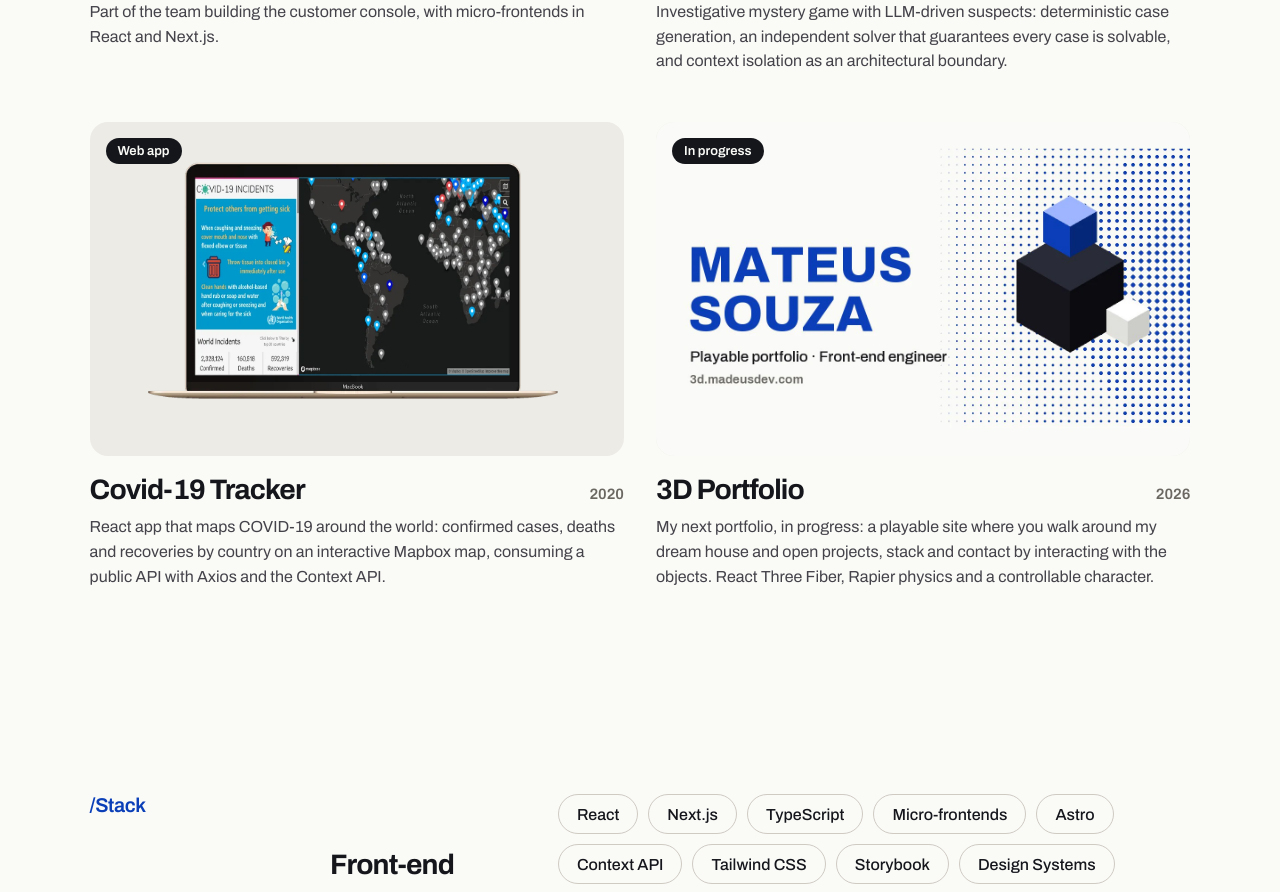
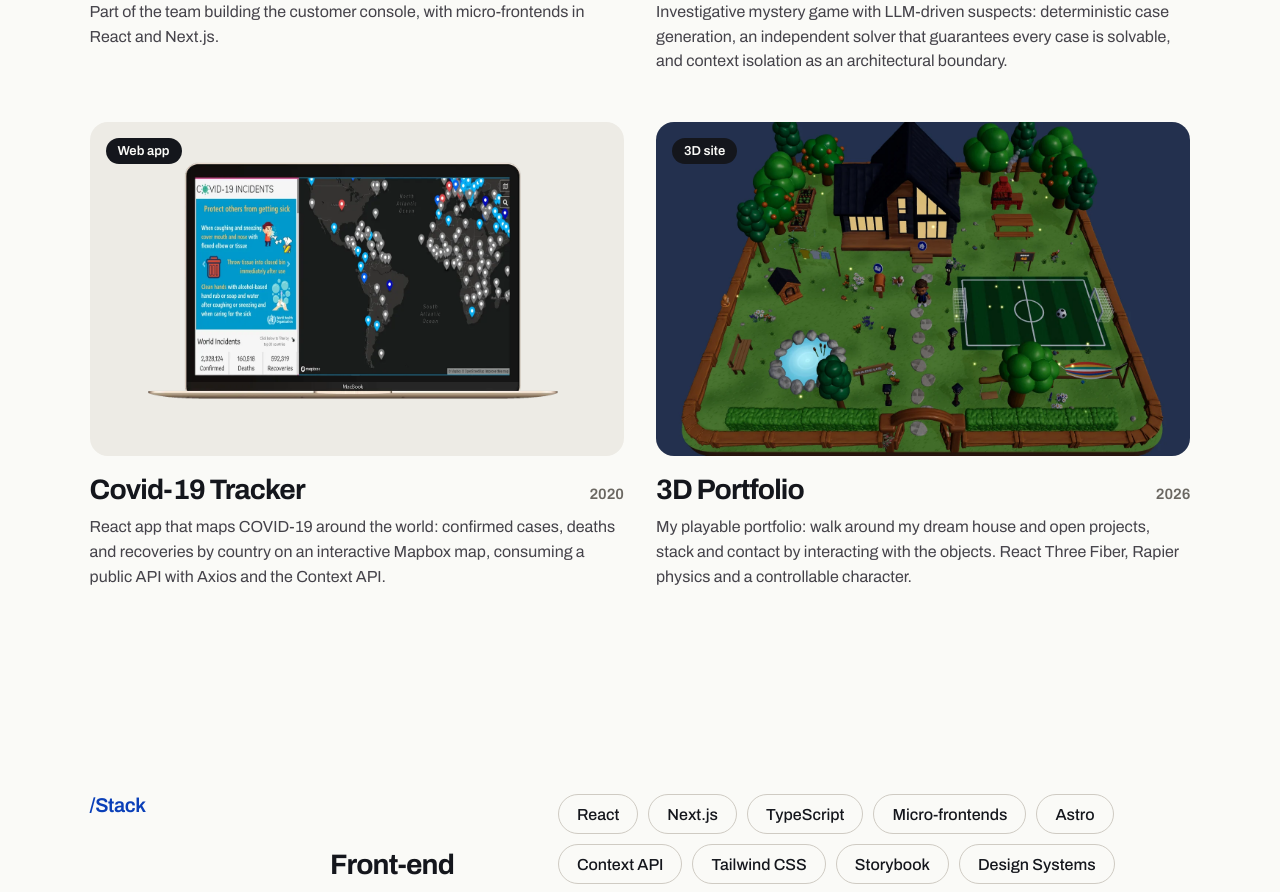
Before and after one commit to Madeuss/portfolio, a React (Vite) app: page / in a window 1280 px wide. Shown: the part 3400-4292 px from the top of the page. Built offline with nearby package versions, Linux system fonts and the light colour scheme.

Commit message:
feat(projects): mark the 3d portfolio as released
Use a full-scene night capture as the card image and drop the
in-progress wording from the tag and description.

```diff
--- a/src/data/content.ts
+++ b/src/data/content.ts
@@ -46,9 +46,9 @@ export const projectMeta: { tint?: string; image?: string; href?: string }[] = [
     image: '/images/covid-tracker.webp',
     href: 'https://github.com/Madeuss/Covid-19-Tracker',
   },
-  // Portfólio 3D jogável, em construção (subdomínio próprio)
+  // Portfólio 3D jogável (subdomínio próprio)
   {
-    image: '/images/portfolio-3d.webp',
+    image: '/images/portfolio-3d-v2.webp',
     href: 'https://3d.madeusdev.com',
   },
 ]
--- a/src/i18n/en.ts
+++ b/src/i18n/en.ts
@@ -101,9 +101,9 @@ const en: Dictionary = {
       {
         name: '3D Portfolio',
         year: '2026',
-        tag: 'In progress',
+        tag: '3D site',
         placeholder: '[PRINT DO 3D]',
-        desc: 'My next portfolio, in progress: a playable site where you walk around my dream house and open projects, stack and contact by interacting with the objects. React Three Fiber, Rapier physics and a controllable character.',
+        desc: 'My playable portfolio: walk around my dream house and open projects, stack and contact by interacting with the objects. React Three Fiber, Rapier physics and a controllable character.',
       },
     ],
   },
--- a/src/i18n/es.ts
+++ b/src/i18n/es.ts
@@ -101,9 +101,9 @@ const es: Dictionary = {
       {
         name: 'Portafolio 3D',
         year: '2026',
-        tag: 'En construcción',
+        tag: 'Sitio 3D',
         placeholder: '[PRINT DO 3D]',
-        desc: 'Mi próximo portafolio, en construcción: un sitio jugable donde recorres la casa de mis sueños y abres proyectos, stack y contacto interactuando con los objetos. React Three Fiber, física con Rapier y personaje controlable.',
+        desc: 'Mi portafolio jugable: recorre la casa de mis sueños y abre proyectos, stack y contacto interactuando con los objetos. React Three Fiber, física con Rapier y personaje controlable.',
       },
     ],
   },
--- a/src/i18n/pt.ts
+++ b/src/i18n/pt.ts
@@ -100,9 +100,9 @@ const pt: Dictionary = {
       {
         name: 'Portfólio 3D',
         year: '2026',
-        tag: 'Em construção',
+        tag: 'Site 3D',
         placeholder: '[PRINT DO 3D]',
-        desc: 'Meu próximo portfólio, em construção: um site jogável em que você anda pela minha casa dos sonhos e abre projetos, stack e contato interagindo com os objetos. React Three Fiber, física com Rapier e personagem controlável.',
+        desc: 'Meu portfólio jogável: você anda pela minha casa dos sonhos e abre projetos, stack e contato interagindo com os objetos. React Three Fiber, física com Rapier e personagem controlável.',
       },
     ],
   },
```
Also changed, not shown: public/images/portfolio-3d-v2.webp (added), public/images/portfolio-3d.webp (deleted).
